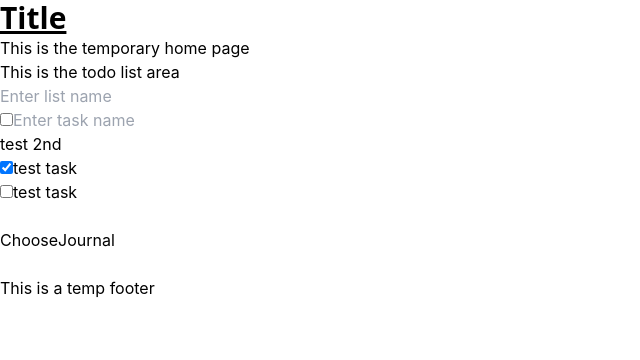
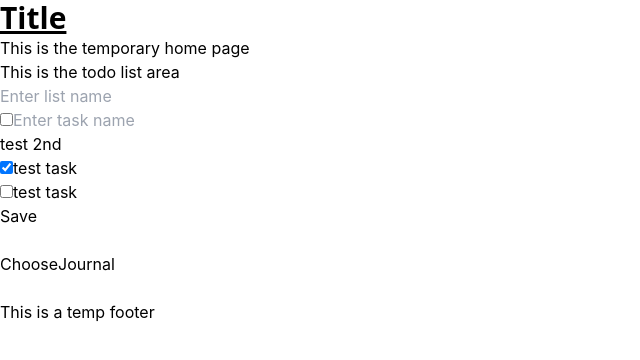
Before and after one commit to cherryontech/comet-cruisers-spring2024, a React (Create React App) app: page / in a window 1280 px wide. Shown: the top 360 px of the page, without its empty margins (0-640 px from the left). Built offline with nearby package versions, Linux system fonts and the light colour scheme.

Commit message:
Add save function to todo list

```diff
--- a/src/js/Todo.js
+++ b/src/js/Todo.js
@@ -79,12 +79,18 @@ const Todo = () => {
     setListsState({ lists });
   };
 
+  const handleFormSubmit = (e) => {
+    // prevents form submitting to itself
+    e.preventDefault();
+    localStorage.setItem('todo_lists', JSON.stringify(listsState));
+  };
+
   //html
   return (
     <div>
       <p> This is the todo list area</p>
 
-      <form className="todolists">
+      <form className="todolists" onSubmit={handleFormSubmit}>
         {listsState.lists.map((list, indL) => (
           <div key={indL} className="list-wrapper">
             <input
@@ -116,6 +122,9 @@ const Todo = () => {
             ))}
           </div>
         ))}
+        <button type='submit' className="overwrite-btn">
+          Save
+        </button>
       </form>
     </div>
   );
```
